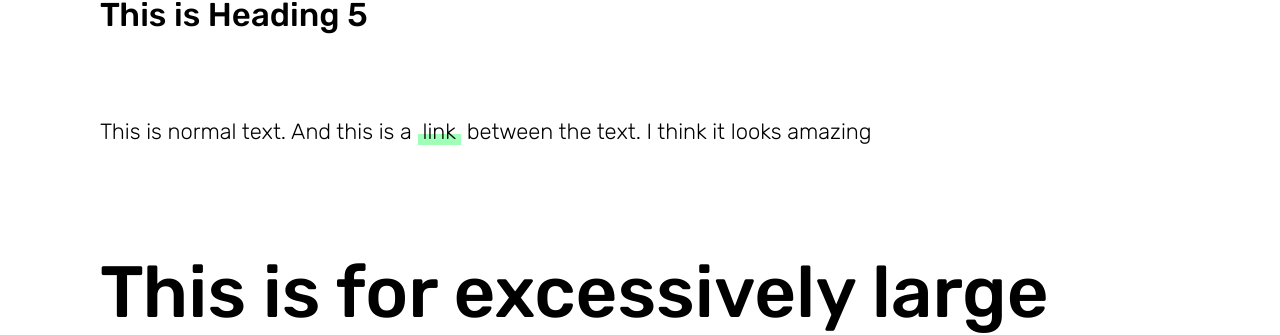
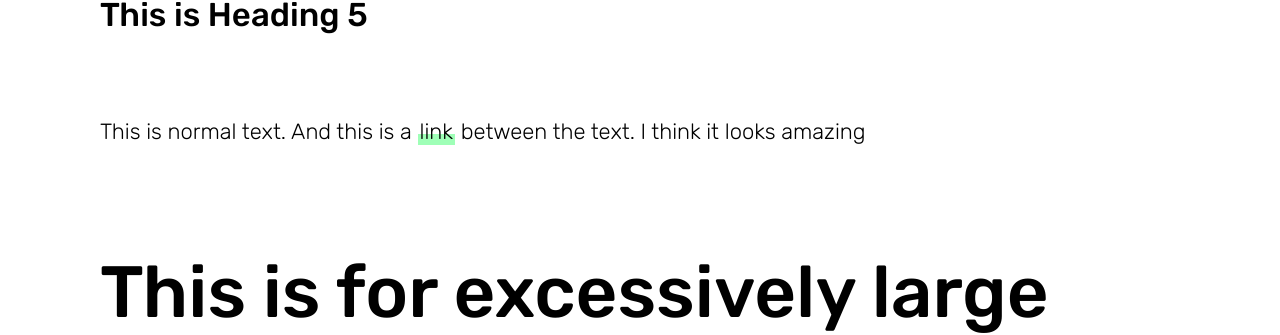
Before and after one commit to sudoshreyansh/sudoshreyansh.github.io, a Jekyll site: the page built from test.md, in a window 1280 px wide. Shown: the part 429-764 px from the top of the page. Built offline with Jekyll 4.4.1, drawn with Linux system fonts in a browser that asks for light colours.

Commit message:
testing anchor tags padding

```diff
--- a/style/global.css
+++ b/style/global.css
@@ -45,7 +45,7 @@ a:not(.noa) {
     display:inline-block;
     color:black;
     text-decoration: none;
-    padding:0px 5px;
+    padding:0px 2px;
     font-weight:300;
     position: relative;
 }
--- a/style/header.css
+++ b/style/header.css
@@ -77,6 +77,9 @@
     font-size:2em;
 }
 
+.navigation-menu a {
+    padding:0px 5px;
+}
 
 @media (min-width:600px) {
 
```
